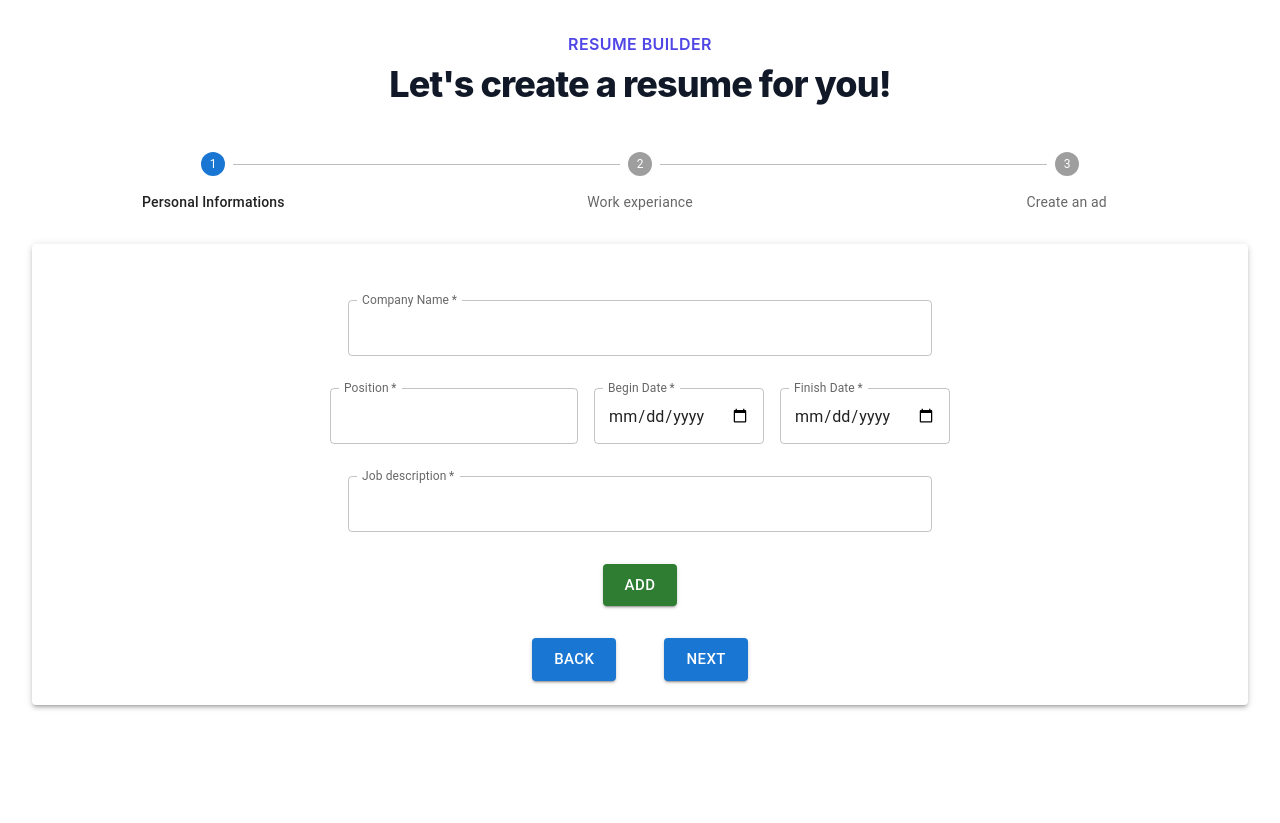
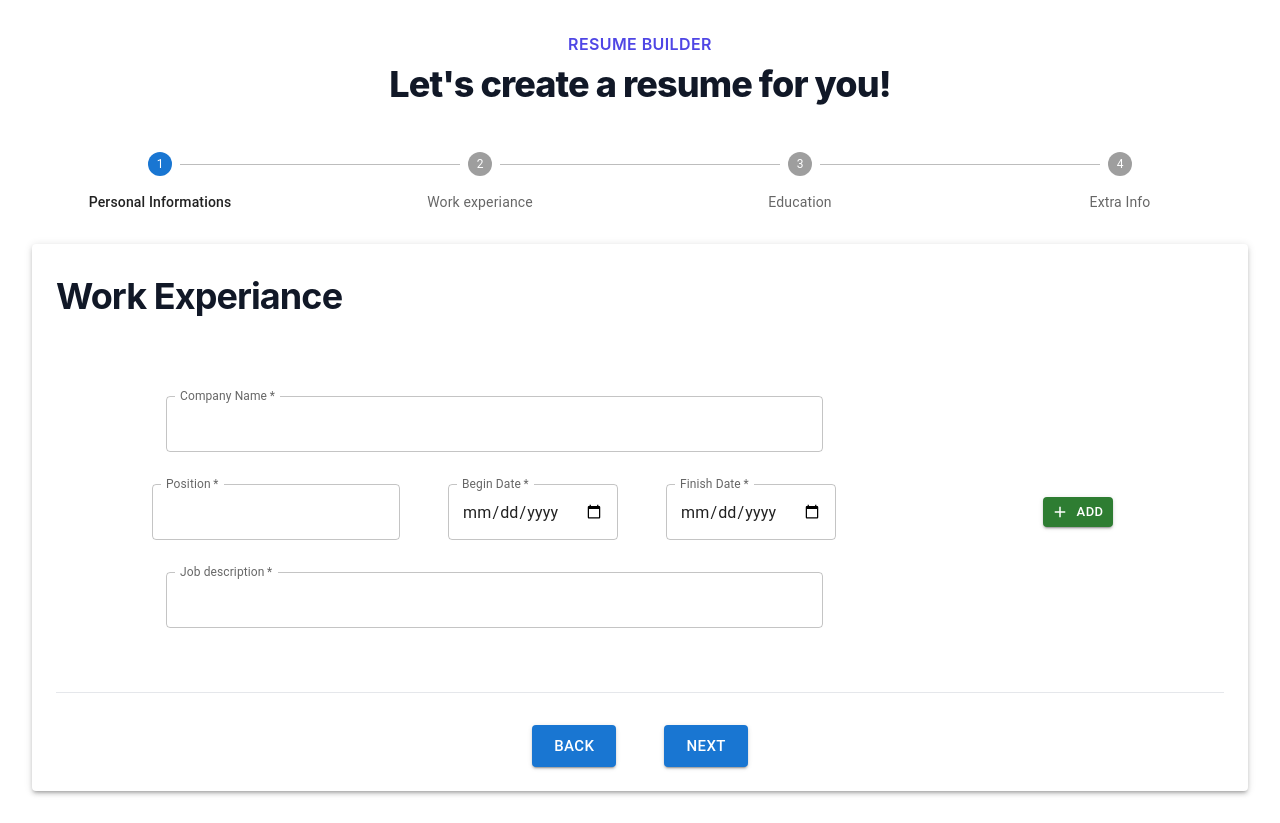
Before and after one commit to dziekiczan1/resumebuilder, a React (Create React App) app in the folder client/: page /workexp in a window 1280 px wide. Before the commit the page ends 800 px from the top, so only its background shows below. Built offline with nearby package versions, Linux system fonts and the light colour scheme.

Commit message:
cleaning ocde, added educatom component

```diff
--- a/client/package.json
+++ b/client/package.json
@@ -5,6 +5,7 @@
   "dependencies": {
     "@emotion/react": "^11.9.3",
     "@emotion/styled": "^11.9.3",
+    "@mui/icons-material": "^5.8.4",
     "@mui/material": "^5.9.1",
     "@reduxjs/toolkit": "^1.8.3",
     "@testing-library/jest-dom": "^5.16.4",
--- a/client/src/App.tsx
+++ b/client/src/App.tsx
@@ -10,9 +10,16 @@ import StepLabel from "@mui/material/StepLabel";
 import { BrowserRouter, Routes, Route } from "react-router-dom";
 import WorkExperiance from "./components/WorkExperiance";
 import PersonalInfo from "./components/PersonalInfo";
+import Education from "./components/Education";
+import ExtraInfo from "./components/ExtraInfo";
 
 const App = () => {
-  const steps = ["Personal Informations", "Work experiance", "Create an ad"];
+  const steps = [
+    "Personal Informations",
+    "Work experiance",
+    "Education",
+    "Extra Info",
+  ];
   const activeStep = useSelector((state: any) => state.step.activeStep);
   console.log(activeStep);
   return (
@@ -37,6 +44,8 @@ const App = () => {
           <Routes>
             <Route path="/" element={<PersonalInfo />} />
             <Route path="/workexp" element={<WorkExperiance />} />
+            <Route path="/education" element={<Education />} />
+            <Route path="/extra" element={<ExtraInfo />} />
           </Routes>
         </BrowserRouter>
       </Paper>
--- /dev/null
+++ b/client/src/components/Education.tsx
@@ -0,0 +1,7 @@
+import React from "react";
+
+const Education = () => {
+  return <div>Education</div>;
+};
+
+export default Education;
--- /dev/null
+++ b/client/src/components/ExtraInfo.tsx
@@ -0,0 +1,7 @@
+import React from "react";
+
+const ExtraInfo = () => {
+  return <div>ExtraInfo</div>;
+};
+
+export default ExtraInfo;
--- a/client/src/components/PersonalInfo.tsx
+++ b/client/src/components/PersonalInfo.tsx
@@ -24,7 +24,7 @@ const PersonalInfo = () => {
     dispatch(addProfileSection(name));
     dispatch(increment());
   };
-  console.log(personalInfo);
+
   return (
     <>
       <p className="mt-2 mb-12 text-lg leading-8 font-bold tracking-tight text-gray-900 sm:text-4xl">
--- a/client/src/components/ResumeForm.tsx
+++ /dev/null
@@ -1,13 +0,0 @@
-import React, { useState } from "react";
-import Paper from "@mui/material/Paper";
-import PersonalInfo from "./PersonalInfo";
-
-const ResumeForm = () => {
-  return (
-    <Paper elevation={3} className="m-8 p-6">
-      <PersonalInfo />
-    </Paper>
-  );
-};
-
-export default ResumeForm;
--- a/client/src/components/WorkExperiance.tsx
+++ b/client/src/components/WorkExperiance.tsx
@@ -1,17 +1,18 @@
 import React, { useState } from "react";
 import { useNavigate } from "react-router-dom";
-import { useDispatch, useSelector } from "react-redux";
+import { useDispatch } from "react-redux";
 import { increment, decrement } from "../services/stepSlice";
 import { addWorkExp } from "../services/workexpSlice";
 import TextField from "@mui/material/TextField";
 import Button from "@mui/material/Button";
+import DeleteIcon from "@mui/icons-material/Delete";
+import AddIcon from "@mui/icons-material/Add";
 
 const WorkExperiance = () => {
-  const personalInfo = useSelector((state: any) => state.resume.profileSection);
   const dispatch = useDispatch();
   const navigate = useNavigate();
   const [workList, setWorkList] = useState<any>([
-    { company: "", yearstart: "" },
+    { company: "", yearstart: "", yearend: "", position: "", description: "" },
   ]);
 
   const handleClick = (e: any) => {
@@ -34,19 +35,32 @@ const WorkExperiance = () => {
   };
 
   const handleWorkAdd = () => {
-    setWorkList([...workList, { company: "", yearstart: "" }]);
+    setWorkList([
+      ...workList,
+      {
+        company: "",
+        yearstart: "",
+        yearend: "",
+        position: "",
+        description: "",
+      },
+    ]);
   };
-  console.log(personalInfo);
+
   return (
-    <div>
+    <>
+      <p className="mt-2 mb-12 text-lg leading-8 font-bold tracking-tight text-gray-900 sm:text-4xl">
+        Work Experiance
+      </p>
       <form onSubmit={handleClick}>
         {workList.map((singleWork: any, index: number) => (
-          <div key={index}>
-            <div className="flex flex-col justify-center items-center gap-8 my-8">
+          <>
+            <div key={index} className="flex">
+              <div className="w-3/4 flex flex-col justify-center items-center gap-8 my-8">
                 <div className="w-full flex flex-row justify-center items-center">
                   <TextField
                     required
-                  className="w-1/2"
+                    className="w-3/4"
                     name="company"
                     type="text"
                     id="company"
@@ -56,7 +70,7 @@ const WorkExperiance = () => {
                     onChange={(e) => handleWorkChange(e, index)}
                   />
                 </div>
-              <div className="w-full flex flex-row gap-4 justify-center items-center">
+                <div className="w-full flex flex-row gap-12 justify-center items-center">
                   <TextField
                     required
                     name="position"
@@ -91,7 +105,7 @@ const WorkExperiance = () => {
                 <div className="w-full flex flex-row justify-center items-center">
                   <TextField
                     required
-                  className="w-1/2"
+                    className="w-3/4"
                     name="description"
                     type="text"
                     id="description"
@@ -101,14 +115,16 @@ const WorkExperiance = () => {
                     onChange={(e) => handleWorkChange(e, index)}
                   />
                 </div>
-              <div className="w-full flex flex-row gap-8 justify-center items-center">
+              </div>
+              <div className="w-1/4 flex flex-row gap-8 justify-center items-center">
                 {workList.length - 1 === index && workList.length < 4 && (
                   <Button
                     variant="contained"
-                    size="large"
+                    size="small"
                     type="button"
                     color="success"
                     onClick={handleWorkAdd}
+                    startIcon={<AddIcon />}
                   >
                     Add
                   </Button>
@@ -117,17 +133,19 @@ const WorkExperiance = () => {
                 {workList.length !== 1 && (
                   <Button
                     variant="contained"
-                    size="large"
+                    size="small"
                     type="button"
                     color="error"
                     onClick={() => handleWorkRemove(index)}
+                    startIcon={<DeleteIcon />}
                   >
                     Remove
                   </Button>
                 )}
               </div>
             </div>
-          </div>
+            <hr className="mx-auto my-8 w-7/8" />
+          </>
         ))}
         <div className="mt-8 gap-12 flex justify-center items-center">
           <Button
@@ -146,7 +164,7 @@ const WorkExperiance = () => {
           </Button>
         </div>
       </form>
-    </div>
+    </>
   );
 };
 
```
Also changed, not shown: 1 other file (tests, documents, lock files or other folders). Lines whose indentation alone changed are shown as unchanged.
